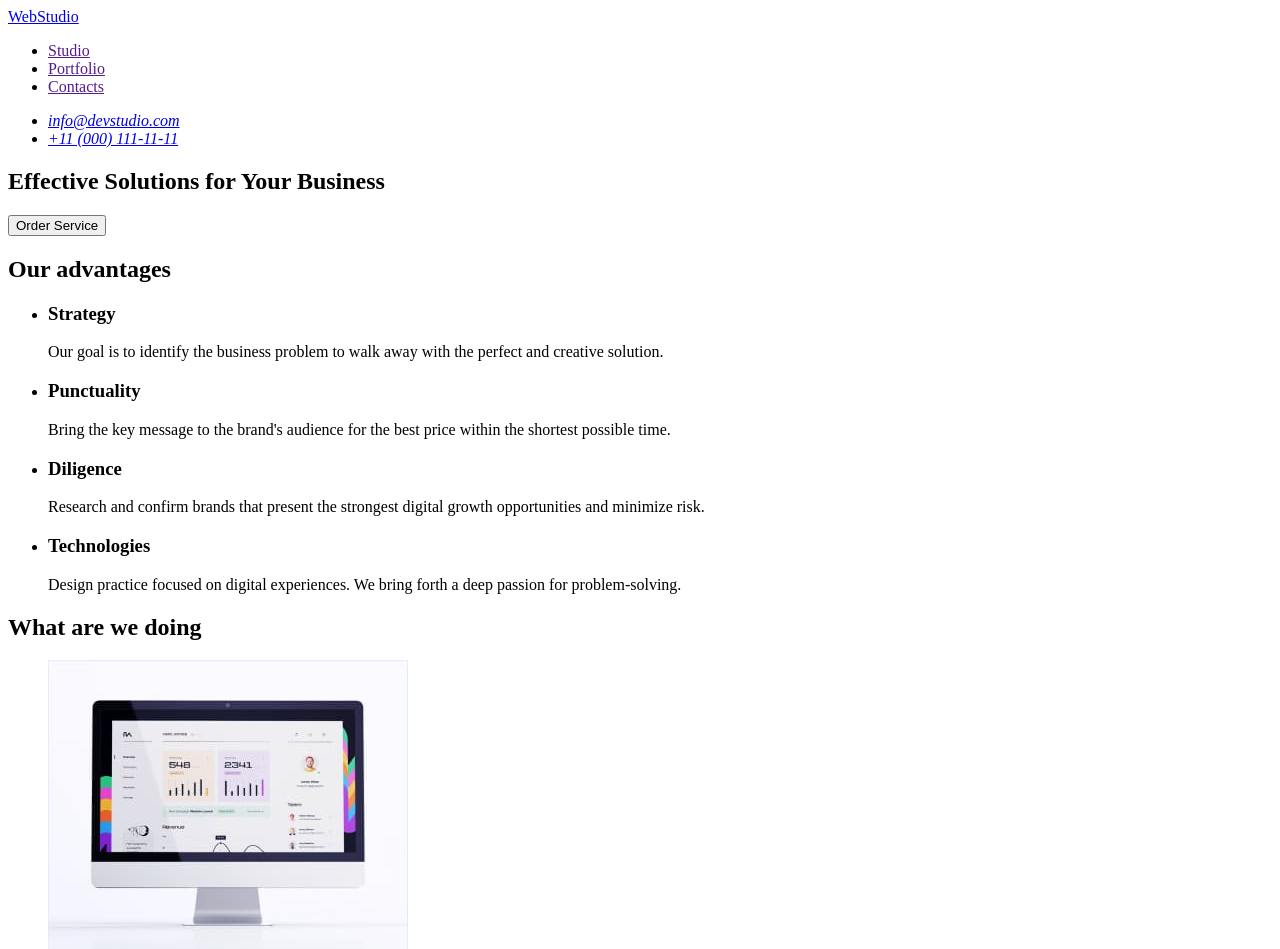
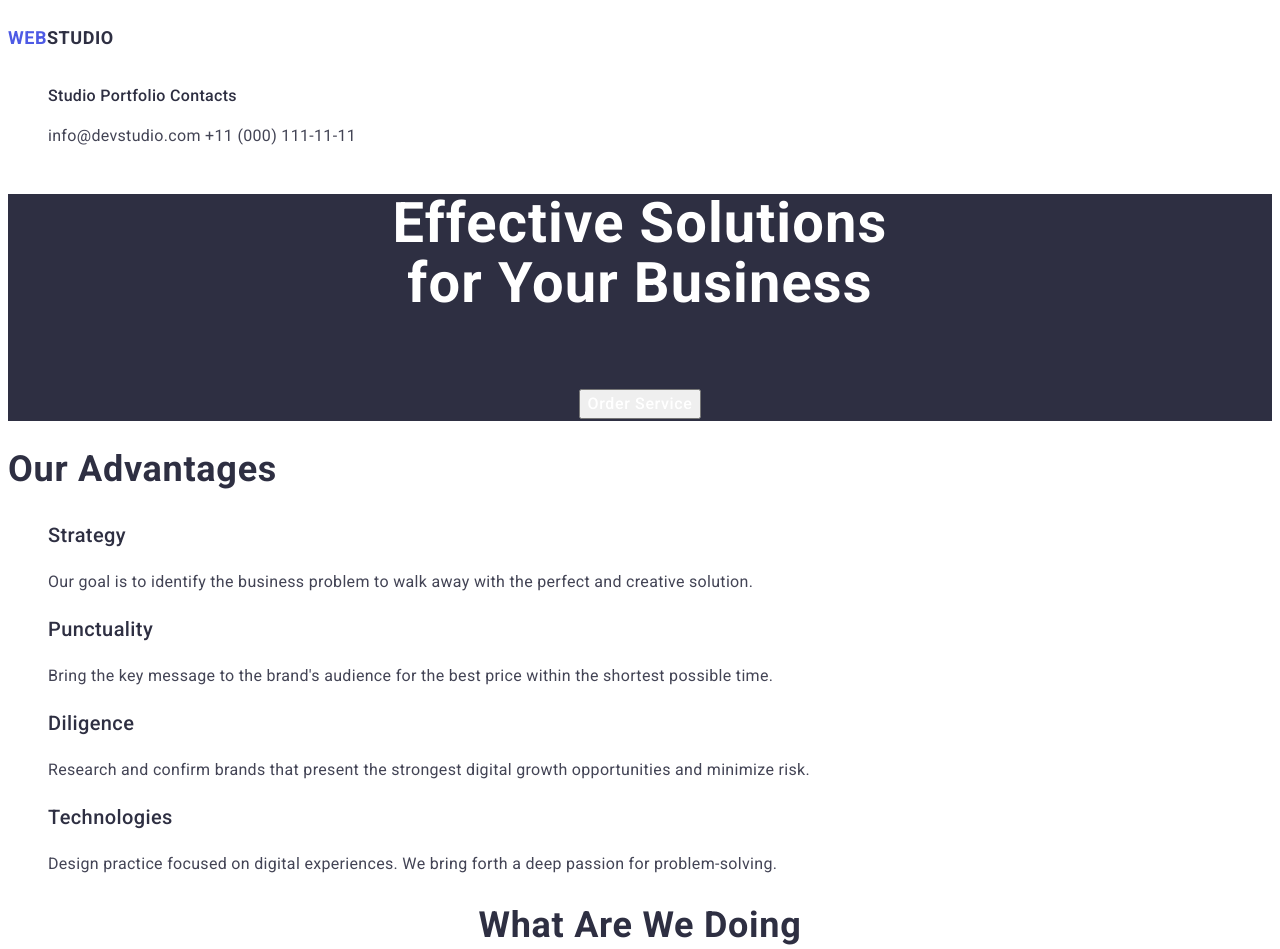
Before and after one commit to BillieHoup/goit-markup-hw-01, a plain HTML site: page index.html in a window 1280 px wide. Shown: the top 949 px of the page. Drawn offline with Linux system fonts and the light colour scheme.

Commit message:
Added CSS and Portfolio

```diff
--- /dev/null
+++ b/css/styles.css
@@ -0,0 +1,221 @@
+body {
+  font-family: "Roboto", sans-serif;
+  font-weight: 400;
+  font-size: 16px;
+  line-height: 1.5;
+  letter-spacing: 0.02em;
+
+  color: #2e2f42;
+}
+
+root {
+  --main-tittle-color: #fff;
+  --main-text-color: #2e2f42;
+  --
+}
+
+.list {
+  list-style: none;
+}
+
+.link {
+  text-decoration: none;
+}
+
+/* --------------Header-------------- */
+
+.header {
+}
+.header-info {
+}
+.header-link-one {
+  font-weight: 800;
+  font-size: 18px;
+  line-height: 1.33;
+  display: flex;
+  align-items: center;
+  letter-spacing: 0.03em;
+  text-transform: uppercase;
+  color: #4d5ae5;
+}
+
+.header-link-two {
+  font-weight: 800;
+  font-size: 18px;
+  line-height: 1.33;
+  display: flex;
+  align-items: center;
+  letter-spacing: 0.03em;
+  text-transform: uppercase;
+  color: #2e2f42;
+}
+
+.header-items-link {
+  font-weight: 500;
+  font-size: 16px;
+  line-height: 1.5;
+  letter-spacing: 0.02em;
+
+  /* NAVY BLUE */
+
+  color: var(--main-text-color);
+}
+
+.header-items-link:hover,
+.header-items-link:focus {
+  color: #af8b1e;
+}
+
+.header-link-two {
+}
+.header-list {
+}
+.header-items {
+  font-weight: 500;
+  font-size: 16px;
+  line-height: 1.5;
+  letter-spacing: 0.02em;
+  color: #2e2f42;
+}
+
+.header-mail-link {
+  font-style: normal;
+  font-weight: 400;
+  font-size: 16px;
+  line-height: 1.5;
+  letter-spacing: 0.02em;
+  color: #434455;
+}
+
+.header-tel {
+  font-style: normal;
+  font-weight: 400;
+  font-size: 16px;
+  line-height: 1.5;
+  color: #434455;
+}
+/* --------------Hero-------------- */
+.hero-title {
+  font-size: 56px;
+  line-height: 1.07;
+  text-align: center;
+  letter-spacing: 0.02em;
+  background-color: #2e2f42;
+  color: #ffffff;
+}
+.hero-btn {
+  font-family: inherit;
+  font-weight: 500;
+  font-size: 16px;
+  line-height: 1.5;
+  letter-spacing: 0.04em;
+  color: var(--main-tittle-color);
+  cursor: pointer;
+}
+/* --------------About-------------- */
+.about-title {
+}
+.about-list {
+}
+.about-item {
+}
+.about-subtitle {
+  font-weight: 500;
+  font-size: 20px;
+  line-height: 1.5;
+  letter-spacing: 0.02em;
+
+  color: #2e2f42;
+}
+.about-decription {
+  font-weight: 400;
+  font-size: 16px;
+  line-height: 1.5;
+  letter-spacing: 0.02em;
+  color: #434455;
+}
+/* --------------Examples-------------- */
+.examples {
+}
+.examples-title {
+  font-weight: 700;
+  font-size: 36px;
+  line-height: 1.1;
+  text-align: center;
+  letter-spacing: 0.02em;
+  text-transform: capitalize;
+  color: #2e2f42;
+}
+.examples-list {
+}
+.examples-items {
+}
+/* --------------Team-------------- */
+.team {
+}
+.team-title {
+}
+.team-list {
+
+}
+.team-items {
+
+}
+/* --------------Footer-------------- */
+.footer {
+
+}
+.footer-link-one {
+  font-weight: 800;
+  font-size: 18px;
+  line-height: 1.33;
+  display: flex;
+  align-items: center;
+  letter-spacing: 0.03em;
+  text-transform: uppercase;
+  color: #4d5ae5;
+}
+
+.footer-link-two {
+  font-weight: 800;
+  font-size: 18px;
+  line-height: 1.33;
+  display: flex;
+  align-items: center;
+  letter-spacing: 0.03em;
+  text-transform: uppercase;
+  color: #2e2f42;
+}
+.footer-decription {
+}
+
+/* --------------H-------------- */
+
+h1 {
+  font-weight: 700;
+  font-size: 56px;
+  line-height: 1.07;
+  letter-spacing: 0.02em;
+}
+
+h2 {
+  font-weight: 700;
+  font-size: 36px;
+  line-height: 1.11;
+  letter-spacing: 0.02em;
+  text-transform: capitalize;
+
+  color: #2e2f42;
+}
+
+h3 {
+  font-weight: 500;
+  font-size: 20px;
+  line-height: 1.2;
+  letter-spacing: 0.02em;
+
+  color: #2e2f42;
+}
+ li {
+  display: inline;
+ }
--- a/index.html
+++ b/index.html
@@ -5,26 +5,33 @@
     <meta charset="UTF-8">
     <meta http-equiv="X-UA-Compatible" content="IE=edge">
     <meta name="viewport" content="width=device-width, initial-scale=1.0">
-    <link rel="stylesheet" href="./style.css">
+    <link rel="stylesheet" href="./css/styles.css">
+    <link rel="preconnect" href="https://fonts.googleapis.com">
+    <link rel="preconnect" href="https://fonts.gstatic.com" crossorigin>
+    <link
+        href="https://fonts.googleapis.com/css2?family=Montserrat:ital,wght@0,400;0,700;1,600;1,700&family=Raleway:wght@800&family=Roboto+Flex:wght@600&family=Roboto:wght@400;500;700&display=swap"
+        rel="stylesheet">
     <title>Webstudio</title>
 
 </head>
 
 
 <body>
-    <header>
-        <nav>
-            <a href="./index.html">WebStudio</a>
-            <ul>
-                <li><a href="">Studio</a></li>
-                <li><a href="">Portfolio</a></li>
-                <li><a href="">Contacts</a></li>
+    <header class="header">
+        <nav class="header-info">
+            <a href="./index.html" class="header-link-one link">Web <p class="header-link-two">Studio</p></a>
+            <ul class="header-list list">
+                <li class="header-items"><a href="" class="header-items-link link">Studio</a></li>
+                <li class="header-items"><a href="" class="header-items-link link">Portfolio</a></li>
+                <li class="header-items"><a href="" class="header-items-link link">Contacts</a></li>
             </ul>
         </nav>
         <address>
-            <ul>
-                <li><a href="mailto:info@devstudio.com">info@devstudio.com</a></li>
-                <li> <a href="tel:+110001111111">+11 (000) 111-11-11</a> </li>
+            <ul class="header-list list">
+                <li class="header-items"><a href="mailto:info@devstudio.com"
+                        class="header-mail-link link">info@devstudio.com</a> </li>
+                <li class="header-items"> <a href="tel:+110001111111" class="header-tel link">+11 (000) 111-11-11</a>
+                </li>
             </ul>
         </address>
 
@@ -32,44 +39,48 @@
     </header>
     <main>
         <!-- Hero section -->
-        <section>
-            <h1>Effective Solutions for Your Business</h1>
-            <button type="button"> Order Service </button>
+        <section class="hero-title">
+            <h1>Effective Solutions <br>for Your Business</h1>
+            <button type="button" class="hero-btn"> Order Service </button>
         </section>
         <!-- /Hero section -->
 
         <!-- About section -->
-        <section>
+        <section class="about-title">
             <h2>Our advantages</h2>
-            <ul>
-                <li>
-                    <h3>Strategy </h3>
-                    <p>Our goal is to identify the business problem to walk away with the perfect and creative solution.
+            <ul class="about-list list">
+                <li class="about-item">
+                    <h3 class="about-subtitle">Strategy </h3>
+                    <p class="about-decription">Our goal is to identify the business problem to walk away with the
+                        perfect and creative solution.
                     </p>
 
                 </li>
 
-                <li>
-                    <h3>
+                <li class="about-item">
+                    <h3 class="about-subtitle">
                         Punctuality </h3>
-                    <p>Bring the key message to the brand's audience for the best price within the shortest
+                    <p class="about-decription">Bring the key message to the brand's audience for the best price within
+                        the shortest
                         possible
                         time.</p>
 
                 </li>
-                <li>
-                    <h3>
+                <li class="about-item">
+                    <h3 class="about-subtitle">
                         Diligence</h3>
-                    <p>Research and confirm brands that present the strongest digital growth opportunities and
+                    <p class="about-decription">Research and confirm brands that present the strongest digital growth
+                        opportunities and
                         minimize
                         risk.</p>
 
                 </li>
 
-                <li>
-                    <h3>
+                <li class="about-item">
+                    <h3 class="about-subtitle">
                         Technologies </h3>
-                    <p>Design practice focused on digital experiences. We bring forth a deep passion for
+                    <p class="about-decription">Design practice focused on digital experiences. We bring forth a deep
+                        passion for
                         problem-solving.
                     </p>
 
@@ -79,38 +90,40 @@
         <!-- /About section -->
 
         <!-- Examples -->
-        <section>
-            <h2>What are we doing</h2>
-            <ul>
-                <li><img src="./images/img-1.jpg" alt="pc" width="360"></li>
-                <li><img src="./images/img-2.jpg" alt="social network" width="360"></li>
-                <li><img src="./images/img-3.jpg" alt="phone" width="360"></li>
+        <section class="examples">
+            <h2 class="examples-title">What are we doing</h2>
+            <ul class="examples-list list">
+                <li class="examples-items" examples-list"s"><img src="./images/img-1.jpg" alt="pc" width="360">
+                </li>
+                <li class="examples-items" examples-list"s"><img src="./images/img-2.jpg" alt="social network"
+                        width="360"></li>
+                <li class="examples-items"><img src="./images/img-3.jpg" alt="phone" width="360"></li>
             </ul>
             <!-- /Examples -->
         </section>
         <!-- Team-->
-        <section>
-            <h2>Our Team</h2>
-            <ul>
-                <li>
+        <section class="team">
+            <h2 class="team-title">Our Team</h2>
+            <ul class="team-list list">
+                <li class="team-items">
                     <img src="./images/worker-1.jpg" width="264" alt="Mark-Guerrero-worker-1">
                     <h3>Mark Guerrero</h3>
                     <p>Product Designer</p>
                 </li>
 
-                <li>
+                <li class="team-items">
                     <img src="./images/worker-2.jpg" width="264" alt="Tom-Ford-worker-2">
                     <h3>Tom Ford</h3>
                     <p>Frontend Developer</p>
                 </li>
 
-                <li>
+                <li class="team-items">
                     <img src="./images/worker-3.jpg" width="264" alt="Camila-Garcia-worker-3">
                     <h3>Camila Garcia</h3>
                     <p>Marketing</p>
                 </li>
 
-                <li>
+                <li class="team-items">
                     <img src="./images/worker-4.jpg" width="264" alt="Daniel-Wilson-worker-4">
                     <h3>Daniel Wilson</h3>
                     <p>UI Designer</p>
@@ -120,9 +133,10 @@
         </section>
         <!-- /Team-->
     </main>
-    <footer>
-        <a href="./index.html">WebStudio</a>
-        <p>Increase the flow of customers and sales for your business with digital marketing & growth solutions.</p>
+    <footer class="footer">
+        <a href="./index.html" class="footer-link-one link">Web <p class="footer-link-two">Studio</p></a>
+        <p class="footer-decription">Increase the flow of customers and sales for your business with digital marketing &
+            growth solutions.</p>
     </footer>
 </body>
 
--- a/style.css
+++ /dev/null
@@ -1,3 +0,0 @@
-h4 {
-  font-weight: normal;
-}
```
Also changed, not shown: portfolio.html (added, +126 -0 lines), images/example-1.jpg (added), images/example-2.jpg (added), images/example-3.jpg (added), images/example-4.jpg (added), images/example-5.jpg (added), images/example-6.jpg (added), images/example-7.jpg (added), images/example-8.jpg (added), images/example-9.jpg (added).
